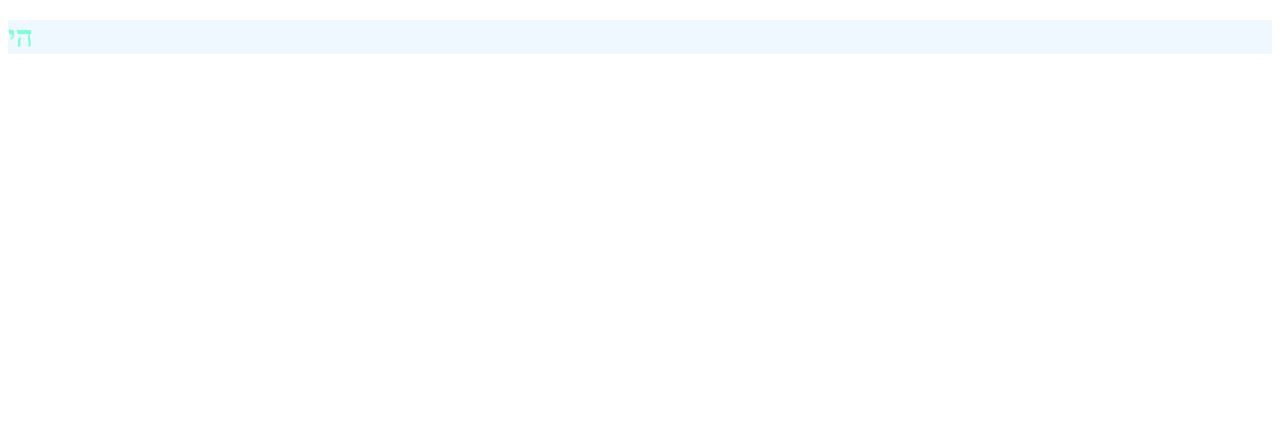
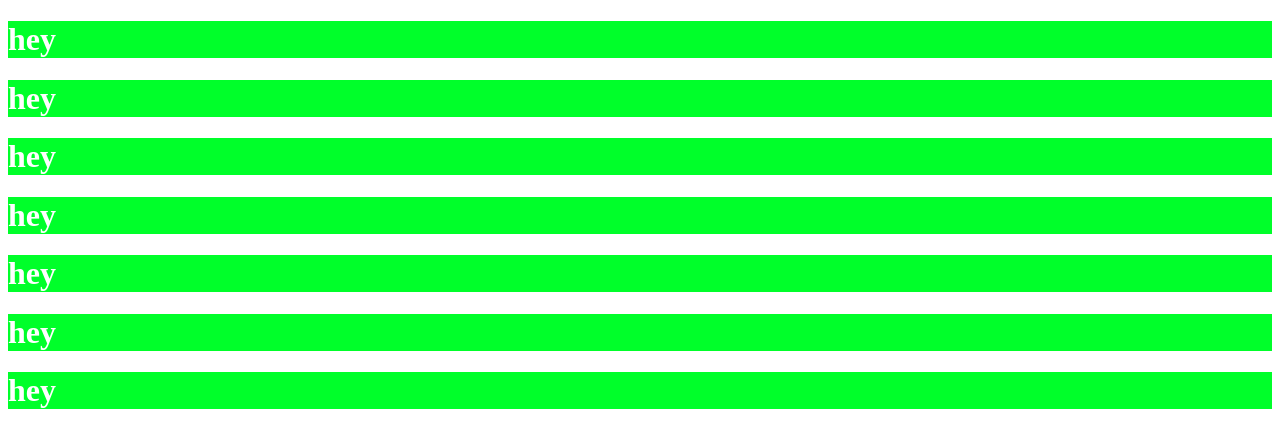
Before and after one commit to sararozenzvig/c5, a plain HTML site: page index.html in a window 1280 px wide. Drawn offline with Linux system fonts and the light colour scheme.

Commit message:
adedd css file

```diff
--- a/index.html
+++ b/index.html
@@ -4,8 +4,15 @@
     <meta charset="UTF-8">
     <meta name="viewport" content="width=device-width, initial-scale=1.0">
     <title>Document</title>
+    <link rel="stylesheet" href="style.css">
 </head>
 <body>
-    <h1 style="color: aquamarine; background-color: aliceblue ; font-size: 30px;"> הי </h1>
+    <h1>hey</h1>
+    <h1>hey</h1>
+    <h1>hey</h1>
+    <h1>hey</h1>
+    <h1>hey</h1>
+    <h1>hey</h1>
+    <h1>hey</h1>
 </body>
 </html>
--- /dev/null
+++ b/style.css
@@ -0,0 +1,4 @@
+h1{
+    color:rgb(255, 255, 255);
+    background-color: rgb(0, 255, 42);
+}
```
